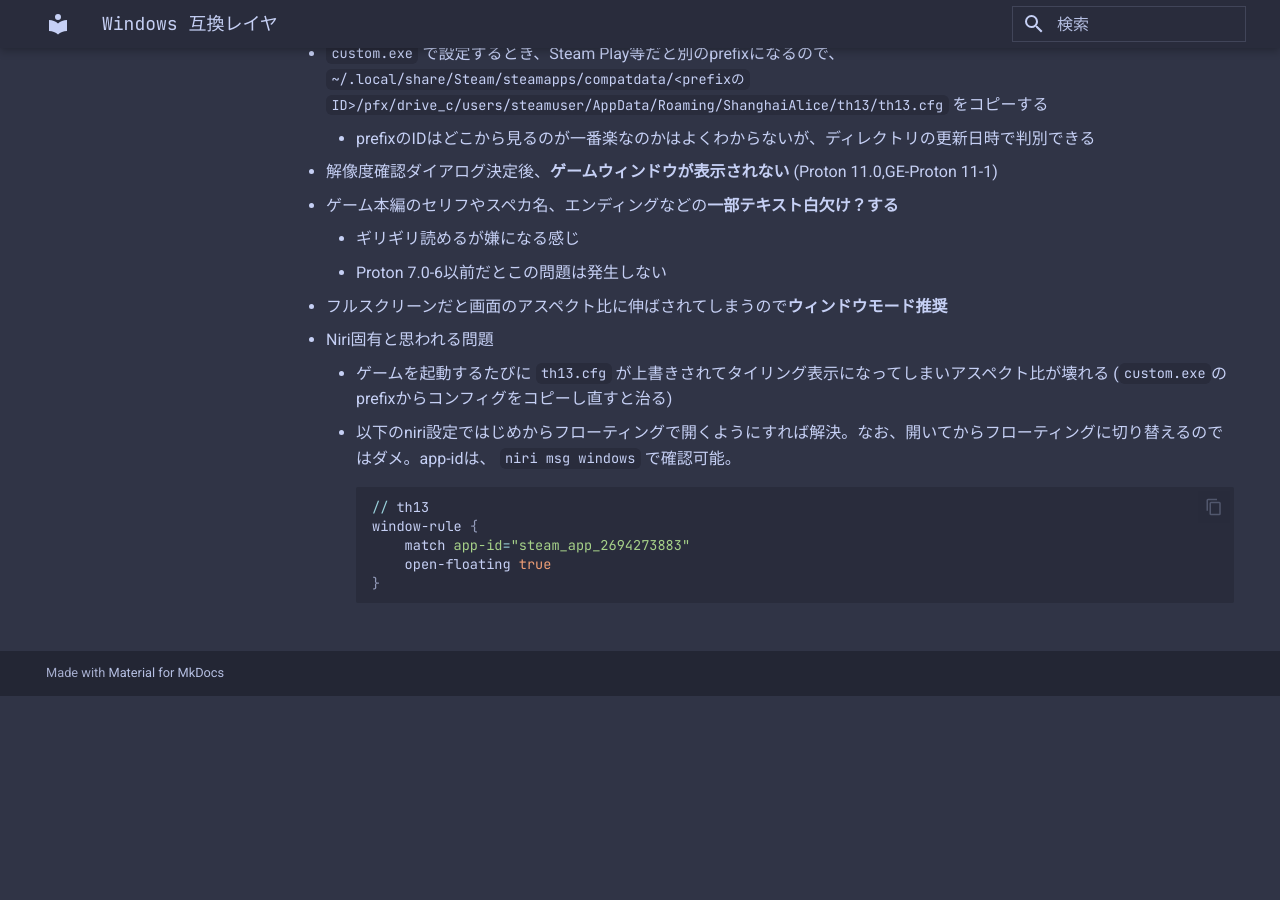
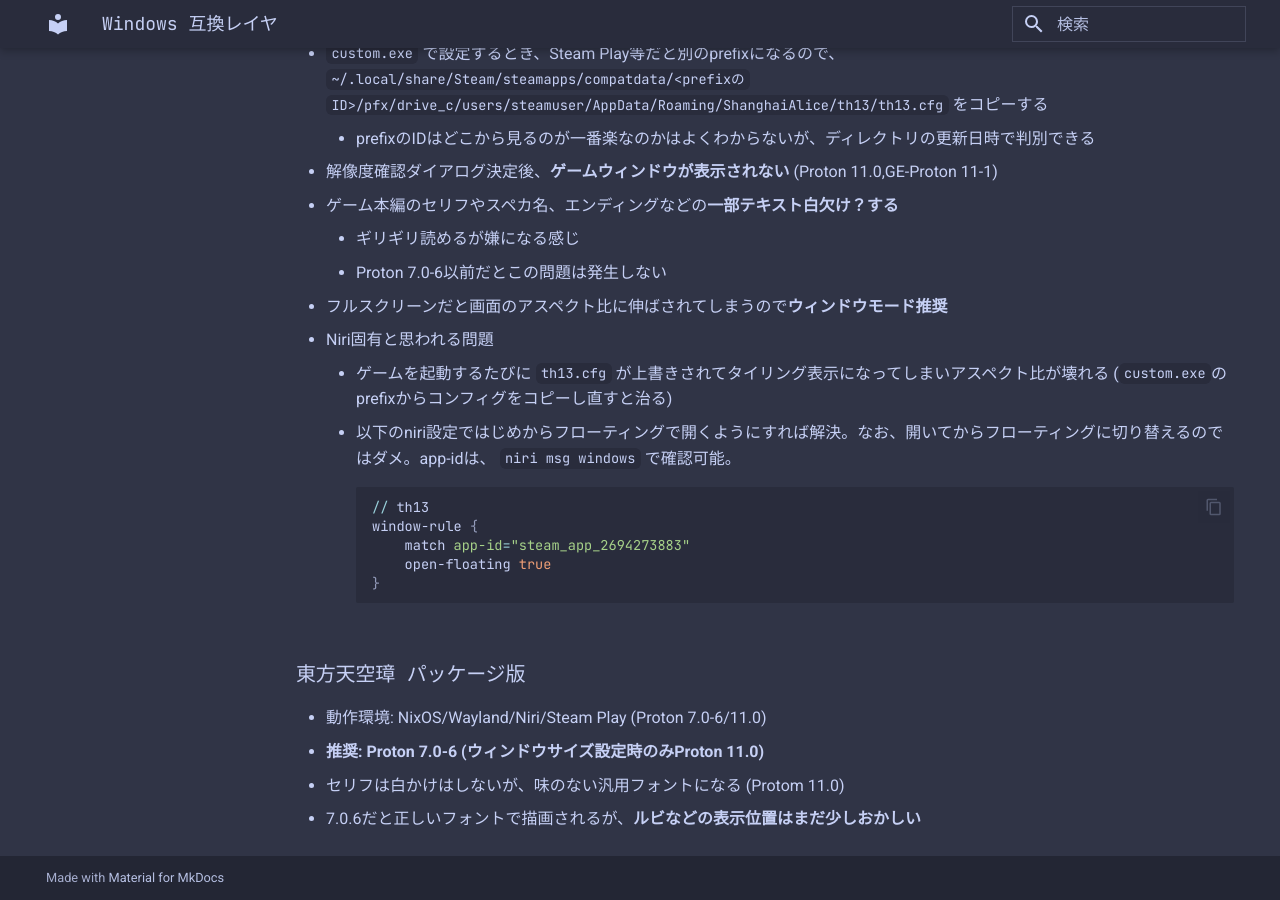
Before and after one commit to KowerKoint/public-memo, an MkDocs documentation site: the page built from docs/tech/virtualization/wine.md, in a window 1280 px wide and 900 px high, scrolled down 1356 px. Built offline with MkDocs 1.6.1 and Material for MkDocs 9.7.7, drawn with Linux system fonts in a browser that asks for light colours; before the commit the page ends 2052 px from its top, so only the background shows below that.

Commit message:
東方天空璋

````diff
--- a/docs/tech/virtualization/wine.md
+++ b/docs/tech/virtualization/wine.md
@@ -48,3 +48,9 @@
     open-floating true
 }
 ```
+
+### 東方天空璋 パッケージ版
+- 動作環境: NixOS/Wayland/Niri/Steam Play (Proton 7.0-6/11.0)
+- **推奨: Proton 7.0-6 (ウィンドウサイズ設定時のみProton 11.0)**
+- セリフは白かけはしないが、味のない汎用フォントになる (Protom 11.0)
+  - 7.0.6だと正しいフォントで描画されるが、**ルビなどの表示位置はまだ少しおかしい**
````
